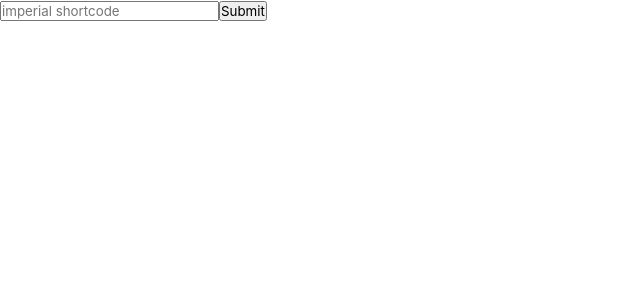
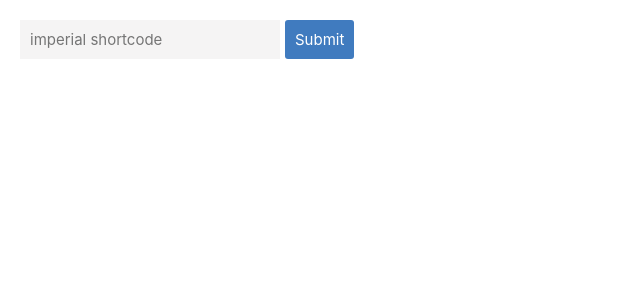
Before and after one commit to TiberiuBucur/Ta-Management-App, a React (Create React App) app in the folder src/client/: page /login in a window 1280 px wide. Shown: the top 300 px of the page, without its empty margins (0-640 px from the left). Built offline with nearby package versions, Linux system fonts and the light colour scheme.

Commit message:
[@tcb19] [@ag1319] Improve login aesthetics

```diff
--- /dev/null
+++ b/src/client/src/login/Login.css
@@ -0,0 +1,17 @@
+.login-page input {
+  padding: 10px;
+  margin: 20px;
+  margin-right: 0px;
+  font-size: 15px;
+  border: none;
+  background-color: var(--color-light-grey);
+}
+
+.login-page #submit-input {
+  background-color: var(--color-blue);
+  color: white;
+  outline: none;
+  border: none;
+  border-radius: 3px;
+  margin-left: 5px;
+}
--- a/src/client/src/login/Login.tsx
+++ b/src/client/src/login/Login.tsx
@@ -1,4 +1,5 @@
 import React, { useState } from "react";
+import "./Login.css";
 
 interface Props {
   setShortCode: any;
@@ -7,7 +8,7 @@ interface Props {
 const Login = ({ setShortCode }: Props) => {
   const [input, setInput] = useState("");
   return (
-    <div>
+    <div className="login-page">
       <form
         onSubmit={(e) => {
           e.preventDefault();
@@ -20,7 +21,7 @@ const Login = ({ setShortCode }: Props) => {
           placeholder="imperial shortcode"
           onChange={(e) => setInput(e.target.value)}
         />
-        <input type="submit" value="Submit" />
+        <input type="submit" value="Submit" id="submit-input" />
       </form>
     </div>
   );
```
